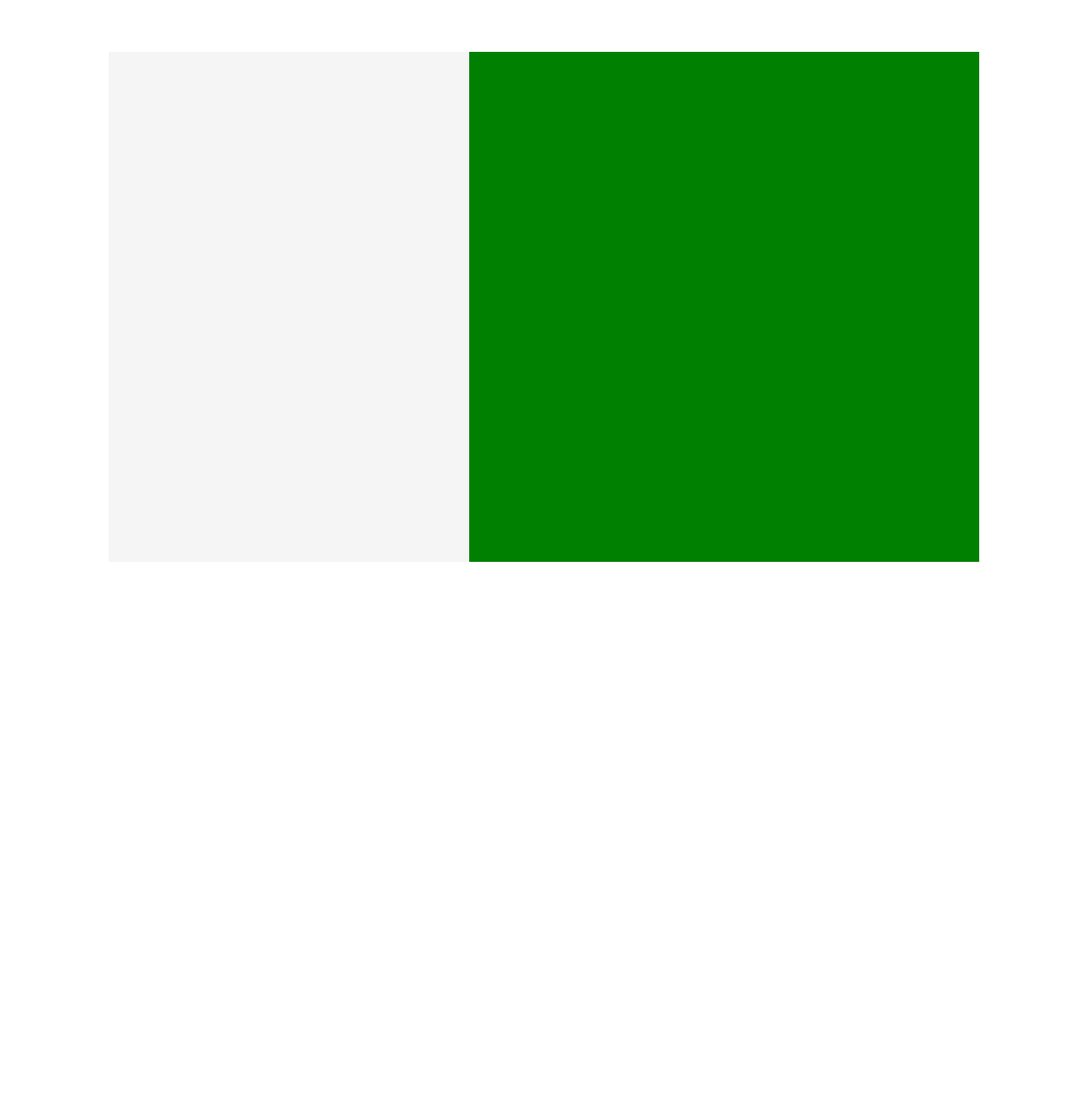
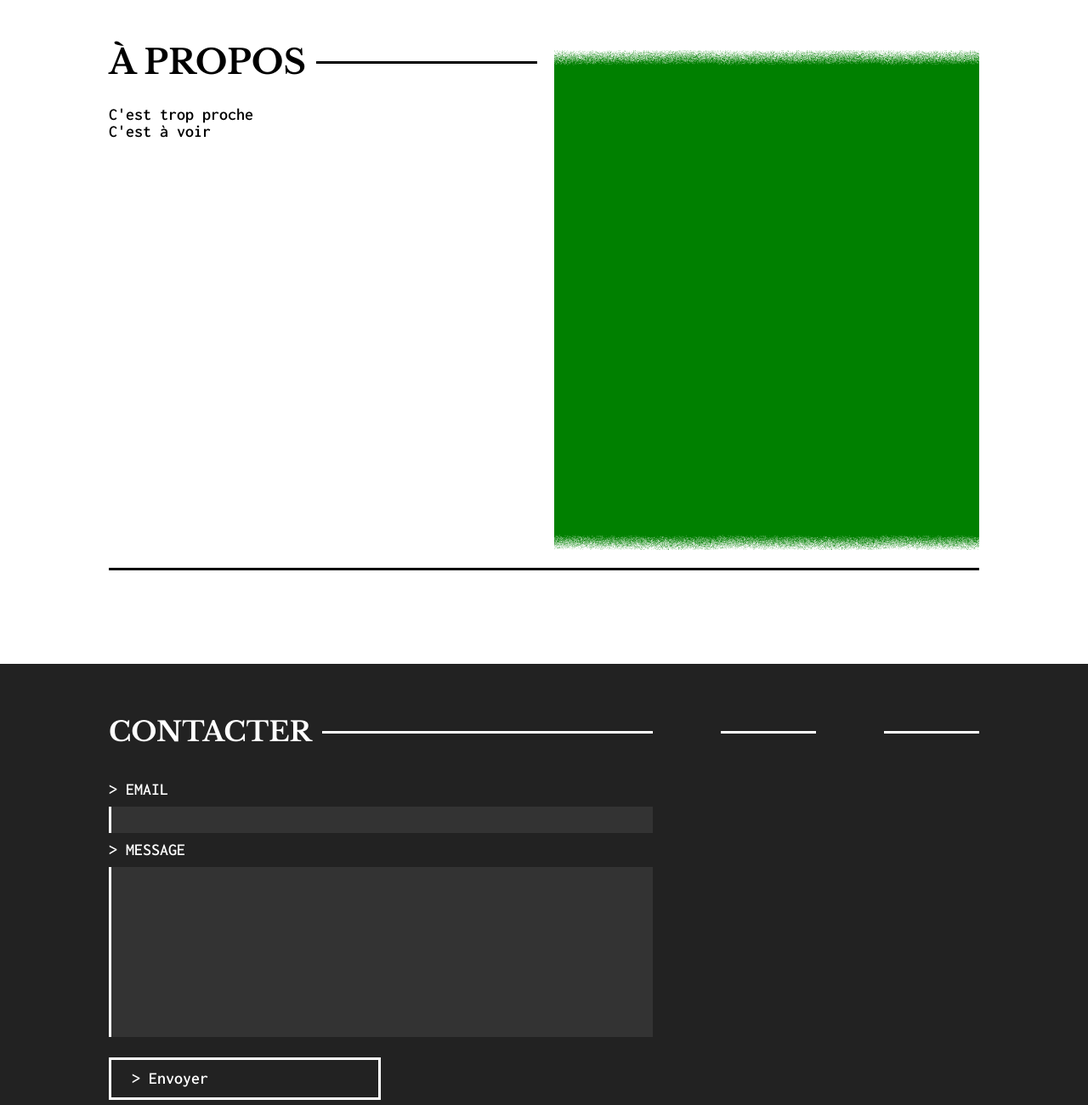
Before and after one commit to evanvada/evanvada.github.io, a plain HTML site: page index.html in a window 1280 px wide. Shown: the part 1500-2800 px from the top of the page at 85% size. Before the commit the page ends 2257 px from the top, so only its background shows below. Drawn offline with Linux system fonts and the light colour scheme.

Commit message:
Form design prototype

```diff
--- a/base.css
+++ b/base.css
@@ -29,6 +29,7 @@
 
 	word-wrap: break-word;
 	font-size: 1em;
+	line-height: 1em;
 }
 
 html, body {
@@ -38,3 +39,99 @@ html, body {
 	color: #000;
 	background: none;
 }
+
+
+
+
+
+
+
+
+
+
+
+
+
+
+
+
+
+
+
+
+.dither-top:before {
+	position: absolute;
+	width: 100%;
+	height: 48px;
+	top: -24px;
+	content: "";
+	display: block;
+
+	background: url("dither.png");
+	background-size: auto 48px;
+}
+
+.dither-bottom:after {
+	position: absolute;
+	width: 100%;
+	height: 48px;
+	bottom: -24px;
+	content: "";
+	display: block;
+
+	background: url("dither.png");
+	background-size: auto 48px;
+}
+
+
+
+
+
+
+
+
+
+h2 {
+	font-family: Libre Baskerville;
+	font-size: 2em;
+	color: black;
+
+	margin-bottom: 32px;
+	align-items: center;
+	display: flex;
+}
+
+h2:after {
+	content: "";
+	flex-grow: 1;
+	height: 3px;
+	background: black;
+	margin-left: 12px;
+}
+
+
+.decorative-line {
+	width: 100%;
+	height: 2em;
+
+	display: flex;
+	align-items: center;
+}
+.decorative-line:after {
+	content: "";
+	flex-grow: 1;
+
+	height: 3px;
+	background: black;
+	width: 100%;
+	display: block;
+}
+
+
+
+.white {
+	color: white;
+}
+.white::after {
+	background: white;
+}
--- a/index.css
+++ b/index.css
@@ -7,6 +7,8 @@
 	display: flex;
 	align-items: center;
 	justify-content: space-between;
+
+	z-index: 1;
 }
 
 .header__links {
@@ -66,6 +68,7 @@
 .hero {
 	height: 80%;
 	overflow: hidden;
+	position: relative;
 
 	background-image: url("hero background.png");
 	background-size: cover;
@@ -91,9 +94,10 @@
 	font-size: 3.5em;
 
 	border-bottom: solid 3px white;
+	padding-bottom: 6px;
 }
 
-.hero__side > h2 {
+.hero__side > h3 {
 	font-family: Inconsolata;
 	font-size: 1.25em;
 	margin-top: 24px;
@@ -121,18 +125,6 @@
 	border-radius: 25px;
 	background: rgba(14, 56, 79, 0.5);
 }
-
-.hero__gradient {
-	position: relative;
-	width: 100%;
-	height: 24px;
-	top: -24px;
-
-	background: url("dither.png");
-	background-size: auto 48px;
-}
-
-
 
 
 
@@ -165,23 +157,6 @@
 	padding-top: 64px;
 }
 
-.portfolio > h2 {
-	font-family: Libre Baskerville;
-	font-size: 2em;
-	color: black;
-
-	align-items: center;
-	display: flex;
-	margin-bottom: 32px;
-}
-.portfolio > h2:after {
-	content: "";
-	flex-grow: 1;
-	height: 3px;
-	background-color: black;
-	margin-left: 12px;
-}
-
 .portfolio__grid {
 	display: grid;
 	grid-gap: 20px;
@@ -205,10 +180,6 @@
 }
 
 .portfolio-project__side > h3 {
-
-}
-
-.portfolio-project__side > h4 {
 
 } */
 
@@ -240,16 +211,20 @@
 
 	display: flex;
 	justify-content: center;
+	flex-wrap: wrap;
 }
 
-
 .about__portrait {
-	aspect-ratio: 1 / 1;
+	aspect-ratio: 5 / 6;
 	height: 600px;
 
 	flex-grow: auto;
 
 	background-color: green;
+
+	overflow: hidden;
+
+	position: relative;
 }
 
 .about__side {
@@ -257,13 +232,22 @@
 
 	flex-grow: 1;
 
-	background-color: whitesmoke;
+	display: flex;
+	justify-content: flex-start;
+	flex-direction: column;
+
+	/* background-color: whitesmoke; */
+
+	padding-right: 20px;
+
+	font-size: 1.25rem;
+	font-family: Inconsolata;
 }
 
-.about__side > h2 {
 
-}
 
+
+/*
 .about__side > h3 {
 
 }
@@ -271,3 +255,127 @@
 .about__side > p {
 
 }
+ */
+
+
+
+
+
+
+
+
+
+
+
+
+
+
+
+
+
+
+
+
+
+
+
+
+
+
+.footer {
+	padding: 0 10%;
+	padding-top: 64px;
+	padding-bottom: 64px;
+
+	background: #222;
+
+	display: flex;
+	flex-wrap: wrap;
+	justify-content: center;
+	gap: 0 80px;
+}
+
+.footer__overview {
+	/* background: red; */
+	flex-grow: 1;
+}
+
+.footer__socials {
+	/* background: green; */
+	flex-grow: 1;
+}
+
+.footer__send {
+	/* background: blue; */
+	width: 40em;
+}
+
+.footer__send > form {
+	display: flex;
+	justify-content: flex-start;
+	flex-direction: column;
+
+	color: #fff;
+	font-size: 1.25rem;
+	font-family: Inconsolata;
+}
+
+
+.footer__send > form > label {
+	/* line-height: 2rem; */
+	padding: 0.5em 0;
+}
+
+.footer__send > form > input[type="email"] {
+	font-size: 1.25rem;
+	font-family: Inconsolata Regular;
+	padding: 0.25em 0.5em;
+
+	color: #fff;
+	background: #333;
+	border-left: solid 3px #fff;
+}
+
+.footer__send > form > textarea {
+	width: 100%;
+	height: 10em;
+	font-size: 1.25rem;
+	font-family: Inconsolata Regular;
+	resize: none;
+	padding: 0.25em 0.5em;
+
+	color: #fff;
+	background: #333;
+	border-left: solid 3px #fff;
+}
+
+.footer__send > form > input[type="submit"] {
+	font-family: Inconsolata;
+	font-size: 1.25rem;
+	color: #fff;
+
+	background: none;
+	border: solid 3px #fff;
+	width: 50%;
+	height: 50px;
+	margin-top: 24px;
+
+	text-align: left;
+	padding-left: 24px;
+
+	transition: border-radius 0.2s ease, background 0.2s ease, padding-left 0.2s ease;
+}
+
+.footer__send > form > input[type="submit"]:hover {
+	cursor: pointer;
+	padding-left: 64px;
+	border-radius: 25px;
+	background: rgba(0, 0, 0, 0.5);
+}
+
+.footer__send > form > span {
+	font-size: 1rem;
+	margin-top: 12px;
+	color: #666;
+	font-family: Inconsolata Regular;
+}
--- a/index.html
+++ b/index.html
@@ -11,27 +11,25 @@
 <body>
 
 	<!-- HEADER -->
-	<section class="header">
+	<header class="header">
 		<a href="" class="header__link"><div class="header__link-logo">EVAN<br>VADA</div></a>
-		<div class="header__links">
+		<nav class="header__links">
 			<a href="" class="header__link"><div class="header__link-text">PORTFOLIO</div></a>
 			<a href="" class="header__link"><div class="header__link-text">À_PROPOS</div></a>
-			<a href="" class="header__link"><div class="header__link-text">CONTACT</div></a>
+			<a href="" class="header__link"><div class="header__link-text">COMMENÇONS</div></a>
+		</nav>
+	</header>
+
+	<!-- HERO -->
+	<section class="hero dither-bottom">
+		<div class="hero__side">
+			<h1>DÉVELOPPEUR FULLSTACK</h1>
+			<h3>Passionné et polyvalent, hâte de travailler ensemble sur un projet unique</h3>
+			<input type="button" value="> Contacter">
 		</div>
 	</section>
 
-	<!-- HERO -->
-	<section class="hero">
-		<div class="hero__side">
-			<h1>DÉVELOPPEUR FULLSTACK</h1>
-			<h2>Passionné et polyvalent, hâte de travailler ensemble sur un projet unique</h2>
-			<input type="button" value="> Contacter">
-		</div>
-		<div class="hero__gradient"></div>
-	</section>
-
 	<!-- PRTFOLIO -->
-
 	<section class="portfolio">
 		<h2>PORTFOLIO</h2>
 		<div class="portfolio__grid">
@@ -43,10 +41,36 @@
 	</section>
 
 	<!-- ABOUT -->
+	<section class="about">
+		<div class="about__side">
+			<h2>À PROPOS</h2>
+			<span>
+			C'est trop proche <br>
+			C'est à voir</span>
+		</div>
+		<div class="about__portrait dither-top dither-bottom"></div>
+		<div class="decorative-line"></div>
+	</section>
 
-	<section class="about">
-		<div class="about__side"></div>
-		<div class="about__portrait"></div>
-	</section>
+	<!-- FOOTER -->
+	<footer class="footer">
+		<div class="footer__send">
+			<h2 class="white">CONTACTER</h2>
+			<form>
+				<label for="email">> EMAIL</label>
+				<input id="email" type="email" required>
+				<label for="message">> MESSAGE</label>
+				<textarea id="message" required></textarea>
+				<input type="submit" value="> Envoyer">
+				<!-- <span>Envoyez moi un message avec votre email et je vous recontacterai</span> -->
+			</form>
+		</div>
+		<div class="footer__overview">
+			<div class="decorative-line white"></div>
+		</div>
+		<div class="footer__socials">
+			<div class="decorative-line white"></div>
+		</div>
+	</footer>
 </body>
 </html>
```
